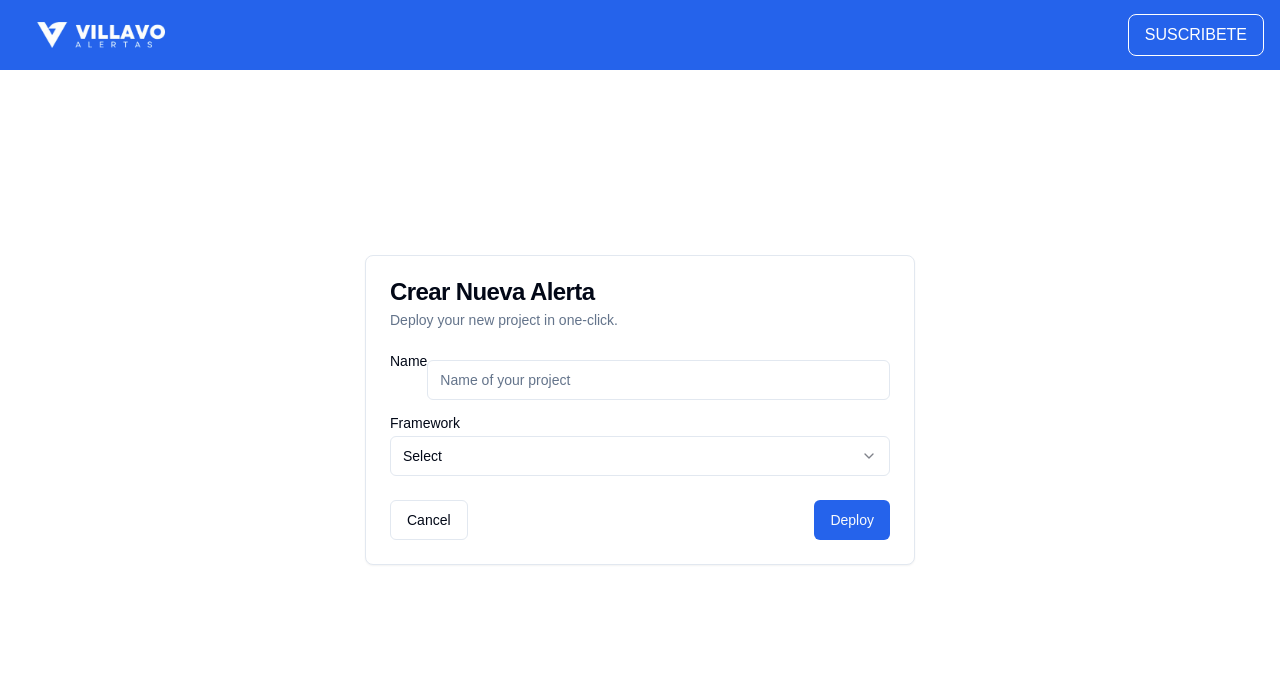
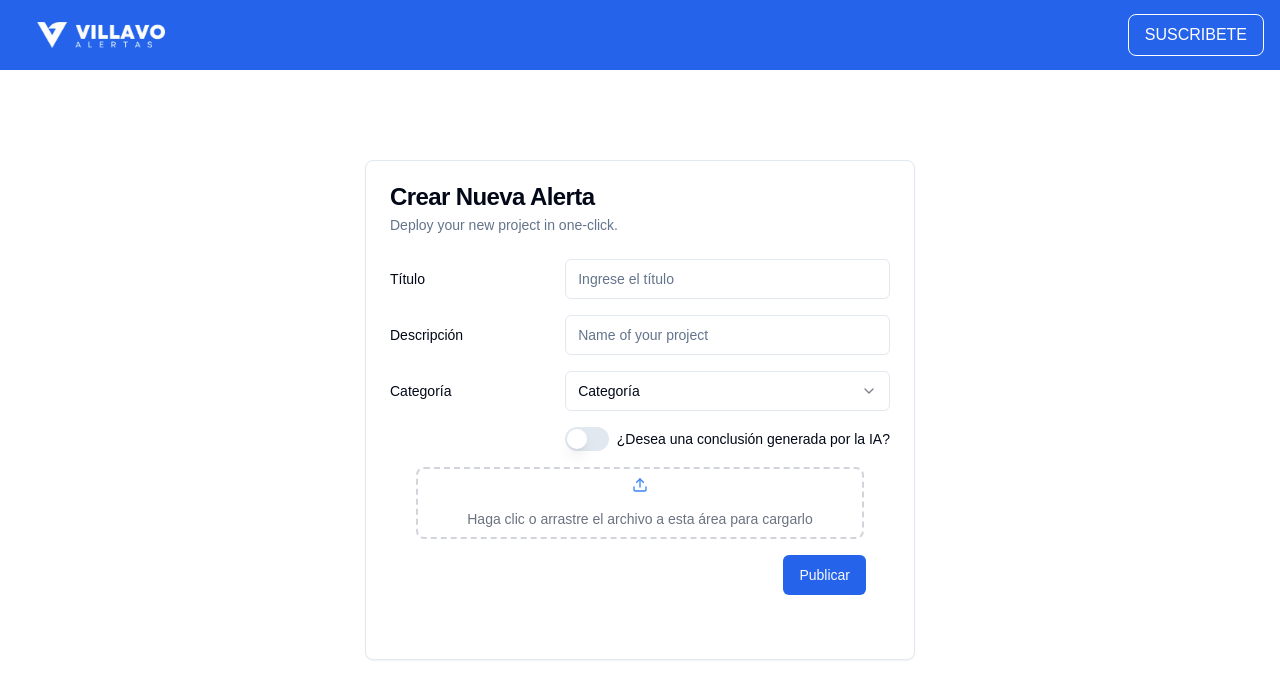
Before and after one commit to shogunIncognito/hacka-villavo-alerta, a Next.js app: page /addPost in a window 1280 px wide. Shown: the top 698 px of the page. Built offline with nearby package versions, Linux system fonts and the light colour scheme.

Commit message:
Formulario de creacion de alertas funcional

```diff
--- a/package.json
+++ b/package.json
@@ -9,10 +9,12 @@
     "lint": "next lint"
   },
   "dependencies": {
+    "@radix-ui/react-avatar": "^1.1.1",
     "@radix-ui/react-label": "^2.1.0",
     "@radix-ui/react-navigation-menu": "^1.2.1",
     "@radix-ui/react-select": "^2.1.2",
     "@radix-ui/react-slot": "^1.1.0",
+    "@radix-ui/react-switch": "^1.1.1",
     "axios": "^1.7.7",
     "bcrypt": "^5.1.1",
     "class-variance-authority": "^0.7.0",
--- a/src/app/addPost/page.jsx
+++ b/src/app/addPost/page.jsx
@@ -1,4 +1,4 @@
-import * as React from "react"
+"use client"
 
 import { Button } from "@/components/ui/button"
 import {
@@ -18,9 +18,41 @@ import {
   SelectTrigger,
   SelectValue,
 } from "@/components/ui/select"
+import { Switch } from "@/components/ui/switch"
+import FileUpload from "@/components/InputFIle"
+import { useState } from "react"
+import { axiosPost } from "@/helpers/requests/post"
 
 
 export default function AddPost(){
+
+    const [title, setTitle] = useState("")
+    const [description, setDescription] = useState("")
+    const [category, setCategory] = useState("")
+    const [switchValidate, setSwitchValidate] = useState(false)
+    const [file, setFile] = useState([])
+
+    const onSubmit = (e) => {
+        e.preventDefault();
+
+        // const formData = new FormData();
+        // formData.append("title", title.target.value);
+        // formData.append("description", description.target.value);
+        // formData.append("category", category);
+        // formData.append("generateAIResponse", switchValidate);
+        // formData.append("image", file);
+
+        axiosPost({url: '/api/posts', data: {
+            title: title.target.value,
+            description: description.target.value,
+            category: category,
+            generateAIResponse: switchValidate,
+            image: "https://cblawgroup.com/wp-content/uploads/2022/12/shutterstock_1721672671-1024x576.jpg",
+            author: "Juanito"
+        }})
+            .then(res=> console.log(res))
+            .catch(error=> console.log(error))
+      }
 
     return (
         <>
@@ -31,33 +63,55 @@ export default function AddPost(){
                         <CardDescription>Deploy your new project in one-click.</CardDescription>
                     </CardHeader>
                     <CardContent>
-                        <form>
+                        <form onSubmit={onSubmit}>
                         <div className="grid w-full items-center gap-4">
-                            <div className="flex space-y-1.5">
-                                <Label htmlFor="name">Name</Label>
-                                <Input id="name" placeholder="Name of your project" />
+                            <div className="flex justify-center items-center gap-9">
+                                <div className="w-[30%]">
+                                    <Label className="justify-start items-center" htmlFor="title">Título</Label>
+                                </div>
+                                <div className="w-[70%]">
+                                    <Input onChange={(e)=>setTitle(e)} className="w-full" id="name" placeholder="Ingrese el título" />
+                                </div>
                             </div>
-                            <div className="flex flex-col space-y-1.5">
-                            <Label htmlFor="framework">Framework</Label>
-                            <Select>
-                                <SelectTrigger id="framework">
-                                <SelectValue placeholder="Select" />
-                                </SelectTrigger>
-                                <SelectContent position="popper">
-                                <SelectItem value="next">Next.js</SelectItem>
-                                <SelectItem value="sveltekit">SvelteKit</SelectItem>
-                                <SelectItem value="astro">Astro</SelectItem>
-                                <SelectItem value="nuxt">Nuxt.js</SelectItem>
-                                </SelectContent>
-                            </Select>
+                            <div className="flex justify-center items-center gap-9">
+                                <div className="w-[30%]">
+                                    <Label className="justify-start items-center" htmlFor="description">Descripción</Label>
+                                </div>
+                                <div className="w-[70%]">
+                                    <Input onChange={(e)=>setDescription(e)} className="w-full" id="name" placeholder="Name of your project" />
+                                </div>
+                            </div>
+                            <div className="flex justify-center items-center gap-9">
+                                <div className="w-[30%]">
+                                    <Label className="justify-start items-center" htmlFor="category">Categoría</Label>
+                                </div>
+                                <div className="w-[70%]">
+                                    <Select onValueChange={(e)=>setCategory(e)} className="w-full" >
+                                        <SelectTrigger id="framework">
+                                            <SelectValue placeholder="Categoría" />
+                                        </SelectTrigger>
+                                        <SelectContent position="popper">
+                                            <SelectItem value="Trafico">Trafico</SelectItem>
+                                            <SelectItem value="Seguridad">Seguridad</SelectItem>
+                                            <SelectItem value="Clima">Clima</SelectItem>
+                                            <SelectItem value="Salud">Salud</SelectItem>
+                                        </SelectContent>
+                                    </Select>
+                                </div>
+                            </div>
+                            <div className="flex justify-end items-center space-x-2">
+                                <Switch onCheckedChange={(e)=>setSwitchValidate(e)} id="airplane-mode"/>
+                                <Label htmlFor="airplane-mode">¿Desea una conclusión generada por la IA?</Label>
+                            </div>
+                            <div className="flex justify-center items-center">
+                                <FileUpload setFile={setFile}/>
                             </div>
                         </div>
+                        <CardFooter className="flex justify-end my-4">
+                            <Button>Publicar</Button>
+                        </CardFooter>
                         </form>
                     </CardContent>
-                    <CardFooter className="flex justify-between">
-                        <Button variant="outline">Cancel</Button>
-                        <Button>Deploy</Button>
-                    </CardFooter>
                 </Card>
             </div>
         </>
--- a/src/app/page.jsx
+++ b/src/app/page.jsx
@@ -13,7 +13,6 @@ export default function Home() {
     axiosGet({url:'/api/posts'})
       .then(res=> setPosts(res))
   }, [])
-
 
   return (
     // Vista inicial posts
--- /dev/null
+++ b/src/components/InputFIle.jsx
@@ -0,0 +1,68 @@
+"use client"
+
+import { useState, useRef } from 'react'
+import { Upload } from 'lucide-react'
+
+export default function FileUpload({setFile}) {
+  const [isDragging, setIsDragging] = useState(false)
+  const fileInputRef = useRef(null)
+
+  const handleDragEnter = (e) => {
+    e.preventDefault()
+    e.stopPropagation()
+    setIsDragging(true)
+  }
+
+  const handleDragLeave = (e) => {
+    e.preventDefault()
+    e.stopPropagation()
+    setIsDragging(false)
+  }
+
+  const handleDragOver = (e) => {
+    e.preventDefault()
+    e.stopPropagation()
+  }
+
+  const handleDrop = (e) => {
+    e.preventDefault()
+    e.stopPropagation()
+    setIsDragging(false)
+    if (e.dataTransfer.files && e.dataTransfer.files[0]) {
+      // Aquí puedes manejar el archivo
+    }
+  }
+
+  const handleFileInput = (e) => {
+    if (e.target.files && e.target.files[0]) {
+      // Aquí puedes manejar el archivo
+    //   setFile((prev)=> [...prev, e.target.files[0]])
+    setFile(e.target.files[0])
+    }
+  }
+
+  return (
+    <div
+      className={`w-full max-w-md mx-auto border-2 border-dashed rounded-lg text-center cursor-pointer ${
+        isDragging ? 'border-blue-500 bg-blue-50' : 'border-gray-300'
+      }`}
+      onDragEnter={handleDragEnter}
+      onDragLeave={handleDragLeave}
+      onDragOver={handleDragOver}
+      onDrop={handleDrop}
+      onClick={() => fileInputRef.current?.click()}
+    >
+      <Upload className="w-4 h-4 mx-auto my-2 text-blue-500 mb-4" />
+      <p className="text-sm text-gray-500 mb-2">
+        Haga clic o arrastre el archivo a esta área para cargarlo
+      </p>
+      <input
+        type="file"
+        className="hidden"
+        ref={fileInputRef}
+        onChange={handleFileInput}
+        multiple
+      />
+    </div>
+  )
+}
--- /dev/null
+++ b/src/components/ui/switch.jsx
@@ -0,0 +1,24 @@
+"use client"
+
+import * as React from "react"
+import * as SwitchPrimitives from "@radix-ui/react-switch"
+
+import { cn } from "@/lib/utils"
+
+const Switch = React.forwardRef(({ className, ...props }, ref) => (
+  <SwitchPrimitives.Root
+    className={cn(
+      "peer inline-flex h-6 w-11 shrink-0 cursor-pointer items-center rounded-full border-2 border-transparent transition-colors focus-visible:outline-none focus-visible:ring-2 focus-visible:ring-ring focus-visible:ring-offset-2 focus-visible:ring-offset-background disabled:cursor-not-allowed disabled:opacity-50 data-[state=checked]:bg-primary data-[state=unchecked]:bg-input",
+      className
+    )}
+    {...props}
+    ref={ref}>
+    <SwitchPrimitives.Thumb
+      className={cn(
+        "pointer-events-none block h-5 w-5 rounded-full bg-background shadow-lg ring-0 transition-transform data-[state=checked]:translate-x-5 data-[state=unchecked]:translate-x-0"
+      )} />
+  </SwitchPrimitives.Root>
+))
+Switch.displayName = SwitchPrimitives.Root.displayName
+
+export { Switch }
```
Also changed, not shown: 1 other file (tests, documents, lock files or other folders).
